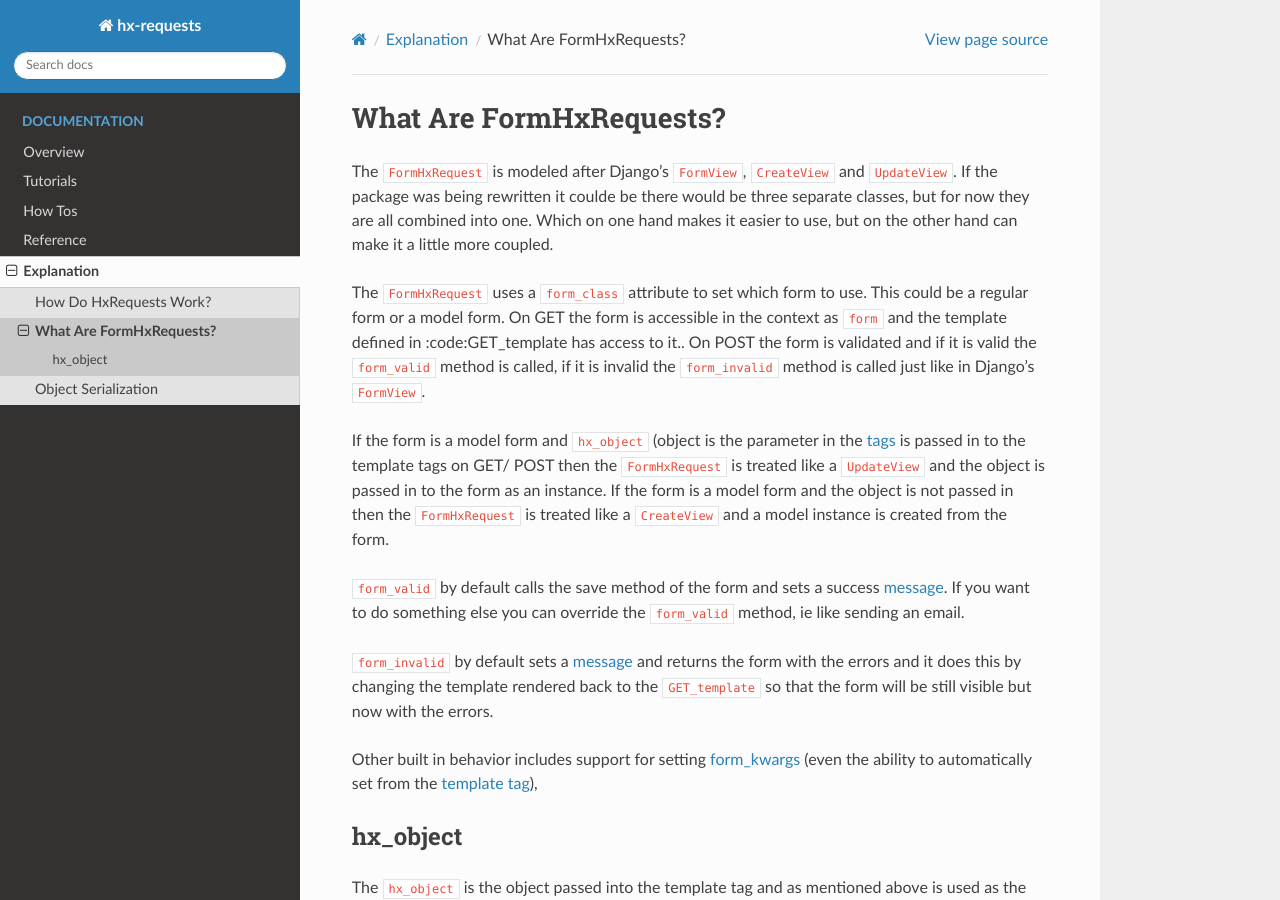
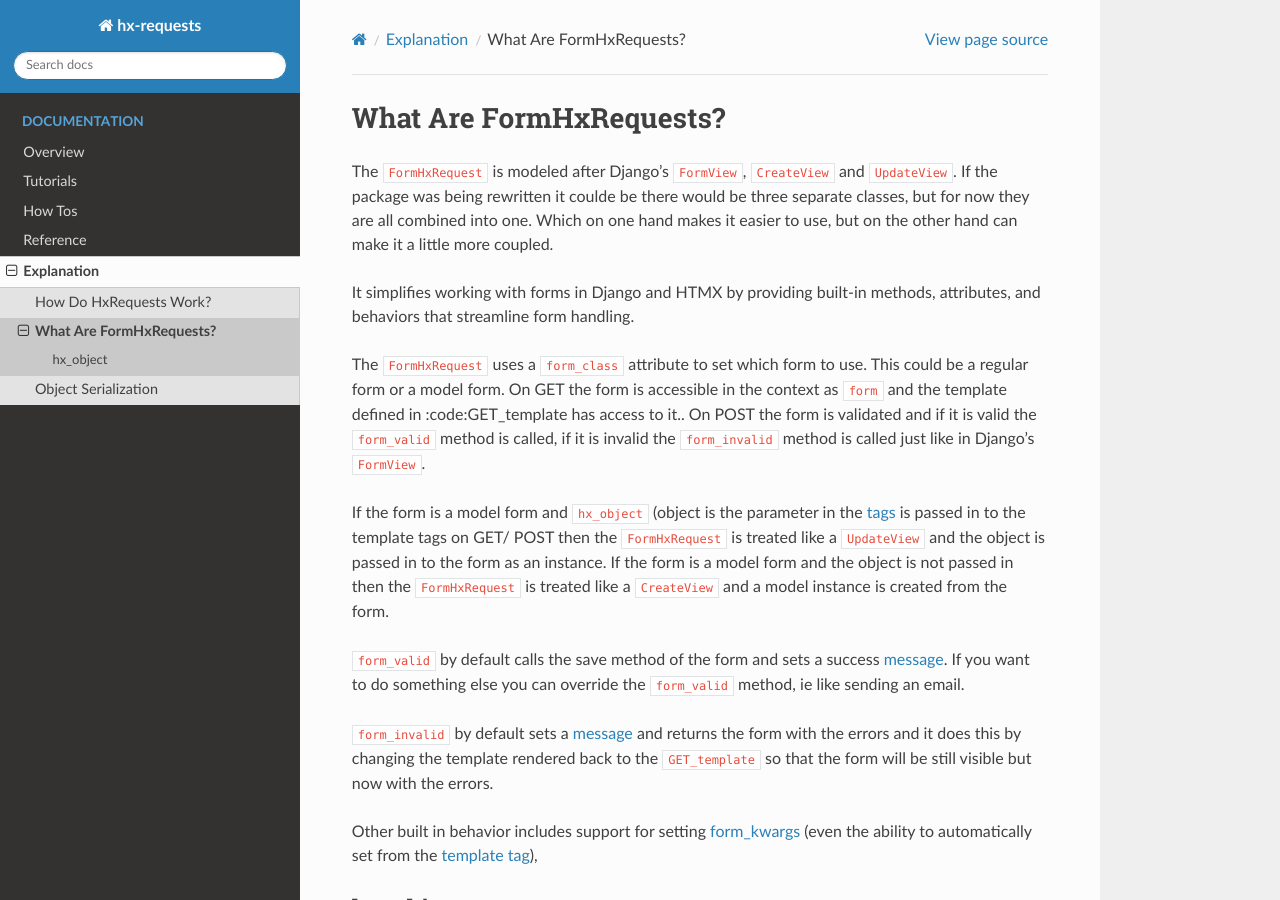
Before and after one commit to yaakovLowenstein/hx-requests, a Sphinx documentation site: the page built from docs/explanation/form_hx_requests.rst, in a window 1280 px wide and 900 px high. Built offline with Sphinx 7.4.7 and the Read the Docs theme 3.1.0, drawn with Linux system fonts in a browser that asks for light colours; pages that are not in the unit, such as notebooks, are missing from menus.

Commit message:
docs: Updates

```diff
--- a/docs/explanation/form_hx_requests.rst
+++ b/docs/explanation/form_hx_requests.rst
@@ -5,6 +5,8 @@ What Are FormHxRequests?
 The :code:`FormHxRequest` is modeled after Django's :code:`FormView`, :code:`CreateView` and :code:`UpdateView`.
 If the package was being rewritten it coulde be there would be three separate classes, but for now they are all combined into one.
 Which on one hand makes it easier to use, but on the other hand can make it a little more coupled.
+
+It simplifies working with forms in Django and HTMX by providing built-in methods, attributes, and behaviors that streamline form handling.
 
 The :code:`FormHxRequest` uses a :code:`form_class` attribute to set which form to use. This could be a regular form or a model form.
 On GET the form is accessible in the context as :code:`form` and the template defined in :code:GET_template has access to it..
```
